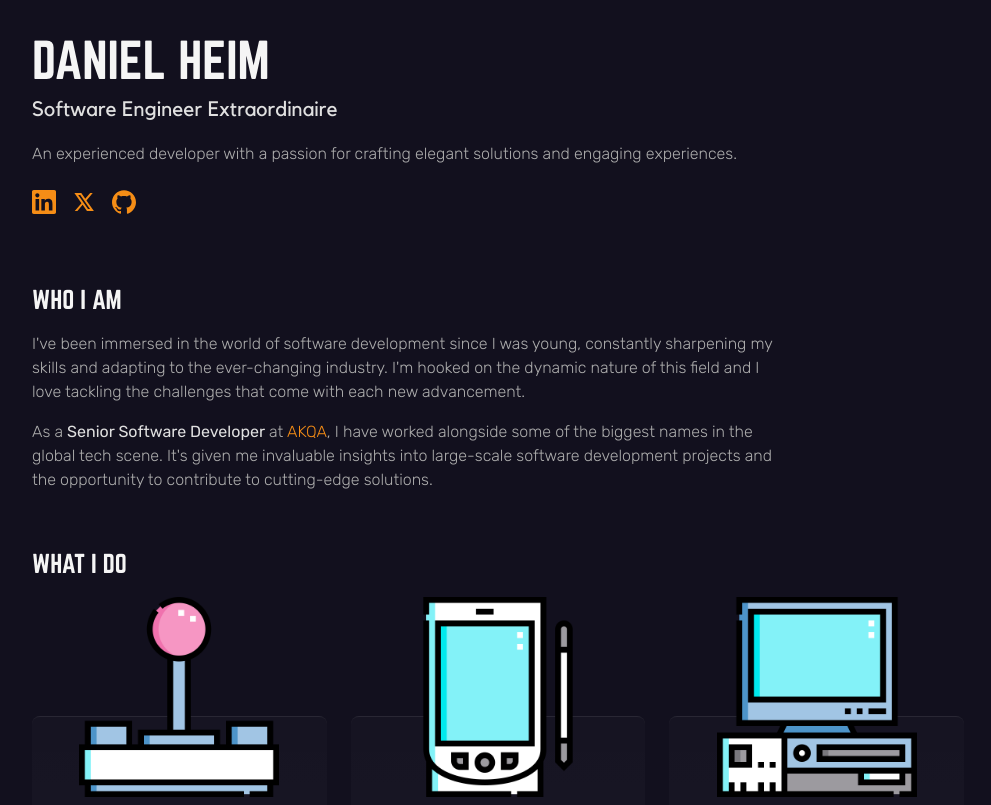
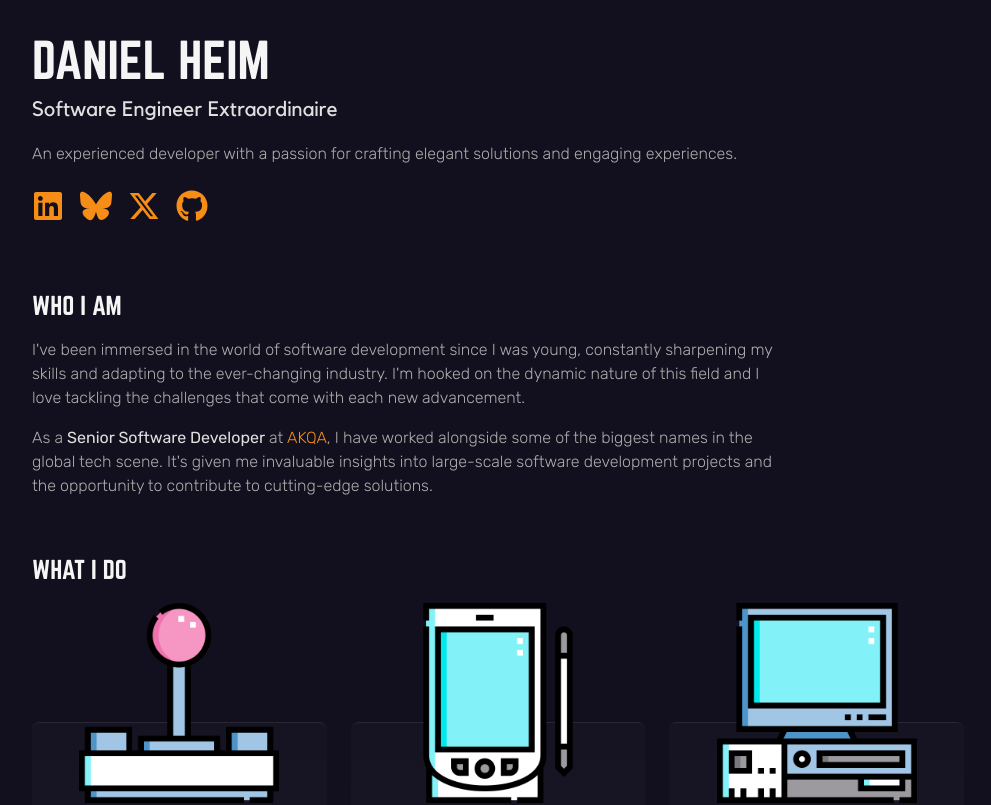
Before and after one commit to danielheim/danielheim.com, a Next.js app: page / in a window 1280 px wide. Shown: the top 805 px of the page, without its empty margins (142-1133 px from the left). Built offline with nearby package versions, Linux system fonts and the light colour scheme.

Commit message:
Switched social icons to FontAwesome and added link to Bluesky

```diff
--- a/app/components/Social.tsx
+++ b/app/components/Social.tsx
@@ -1,3 +1,9 @@
+import { FontAwesomeIcon } from "@fortawesome/react-fontawesome";
+import { fab } from "@fortawesome/free-brands-svg-icons";
+import { IconName, library } from "@fortawesome/fontawesome-svg-core";
+
+library.add(fab);
+
 type Props = {
   id: string;
   title: string;
@@ -6,9 +12,14 @@ type Props = {
 
 export const Social = ({ id, href, title }: Props) => {
   return (
-    <a className="social" href={href} target="_blank" rel="noopener noreferrer">
-      {/* eslint-disable-next-line @next/next/no-img-element */}
-      <img src={`/images/social/${id}.svg`} alt={title} />
+    <a
+      className="social"
+      href={href}
+      title={title}
+      target="_blank"
+      rel="noopener noreferrer"
+    >
+      <FontAwesomeIcon icon={["fab", id as IconName]} />
     </a>
   );
 };
--- a/app/content.json
+++ b/app/content.json
@@ -10,7 +10,12 @@
         "href": "https://linkedin.com/in/danielheim"
       },
       {
-        "id": "twitterx",
+        "id": "bluesky",
+        "title": "Bluesky",
+        "href": "https://bsky.app/profile/danielheim.bsky.social"
+      },
+      {
+        "id": "x-twitter",
         "title": "X",
         "href": "https://x.com/danielheim82"
       },
--- a/app/globals.scss
+++ b/app/globals.scss
@@ -92,12 +92,13 @@ $max-width: 980px;
     padding: 0;
     margin: 1.5em auto;
 
-    img {
-      width: 1.5em;
-      height: 1.5rem;
+    img,
+    svg {
+      width: 2em;
+      height: 2rem;
       @include mq.mq($until: desktop) {
-        width: 3em;
-        height: 3em;
+        width: 3rem;
+        height: 3rem;
       }
     }
   }
```
Also changed, not shown: package.json (+11 -8 lines), 1 other file (tests, documents, lock files or other folders).
